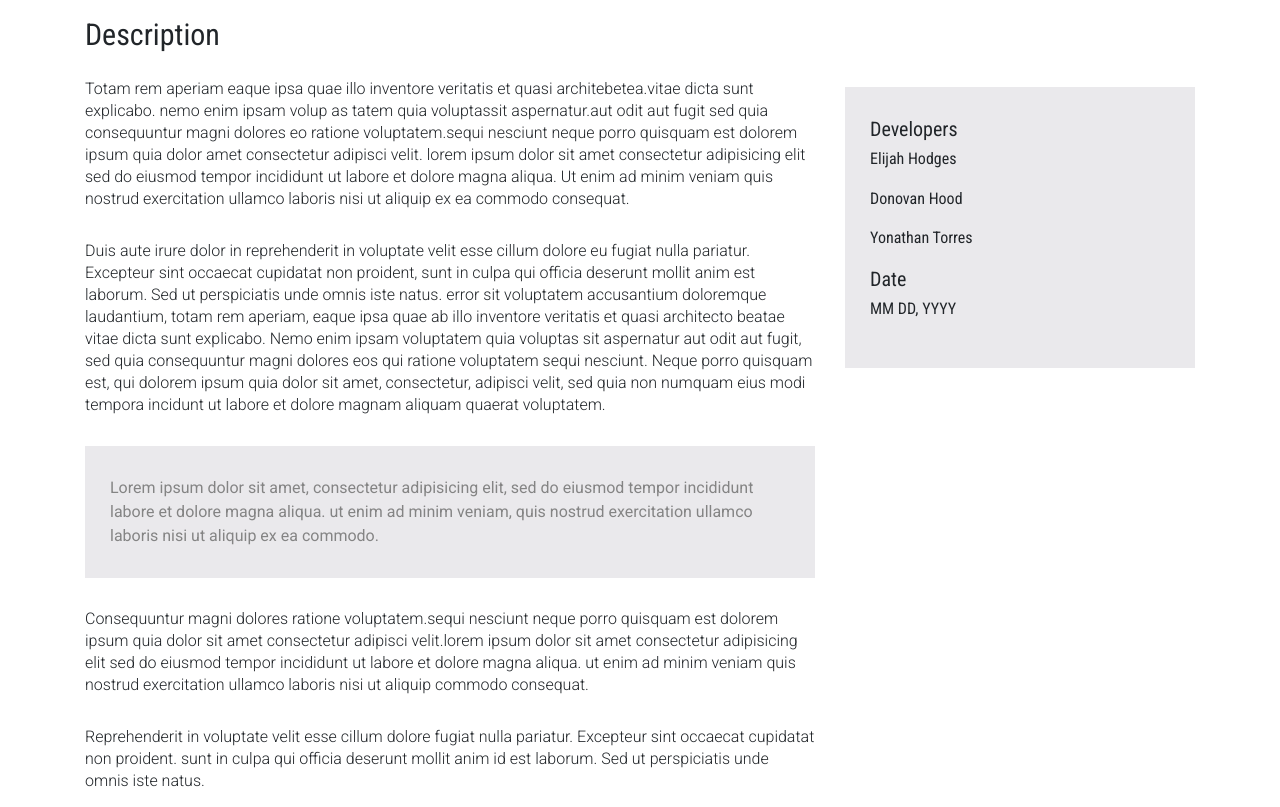
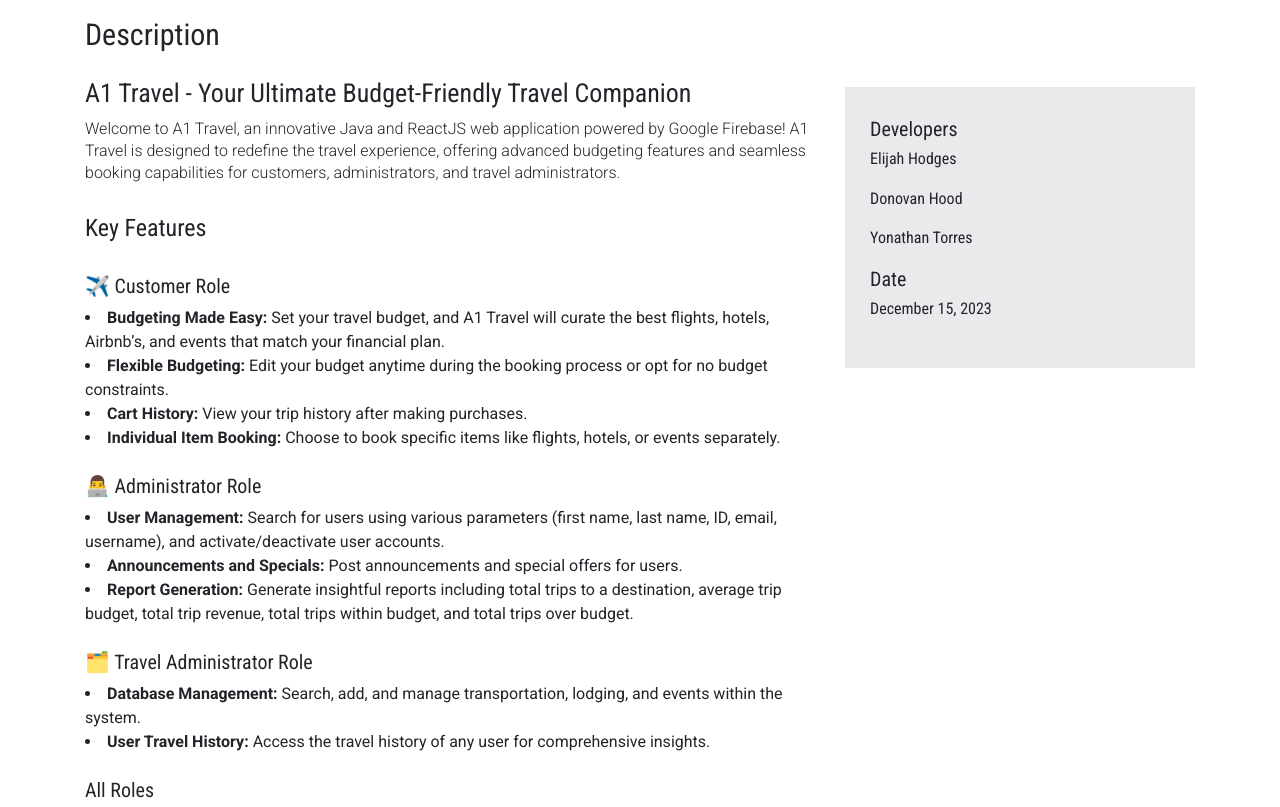
Before and after one commit to hodgesboyeli/personal-website, a website: page timer-bootstrap-main/theme/a1travel-portfolio.html in a window 1280 px wide. Shown: the part 870-1677 px from the top of the page. Drawn offline with Linux system fonts and the light colour scheme; files whose address does not match are found by name; a web font is replaced by a local one.

Commit message:
Update a1travel-portfolio.html

```diff
--- a/timer-bootstrap-main/theme/a1travel-portfolio.html
+++ b/timer-bootstrap-main/theme/a1travel-portfolio.html
@@ -116,7 +116,7 @@
         <div class="block">
           <h2 style="padding-top: 25px;">A1 Travel</h2>
           <div class="portfolio-meta">
-            <span>MM DD, YYYY</span>
+            <span>December 15, 2023</span>
           </div>
         </div>
       </div>
@@ -141,34 +141,36 @@
         <!-- work single Content -->
         <div class="work-single-content">
           <h3>Description</h3>
-          <p>Totam rem aperiam eaque ipsa quae illo inventore veritatis et quasi architebetea.vitae dicta sunt
-            explicabo.
-            nemo enim ipsam volup as tatem quia voluptassit aspernatur.aut odit aut fugit sed quia consequuntur
-            magni dolores eo ratione voluptatem.sequi nesciunt neque porro quisquam est dolorem ipsum quia dolor
-            amet consectetur adipisci velit. lorem ipsum dolor sit amet consectetur adipisicing elit sed do eiusmod
-            tempor incididunt ut labore et dolore magna aliqua. Ut enim ad minim veniam quis nostrud exercitation
-            ullamco laboris nisi ut aliquip ex ea commodo consequat.</p>
-          <p>Duis aute irure dolor in reprehenderit in voluptate velit esse cillum dolore eu fugiat nulla pariatur.
-            Excepteur sint occaecat cupidatat non proident, sunt in culpa qui officia deserunt mollit anim est
-            laborum. Sed ut perspiciatis unde omnis iste natus. error sit voluptatem accusantium doloremque laudantium,
-            totam rem aperiam, eaque ipsa quae ab illo inventore veritatis et quasi architecto beatae vitae dicta
-            sunt explicabo. Nemo enim ipsam voluptatem quia voluptas sit aspernatur aut odit aut fugit, sed quia
-            consequuntur magni dolores eos qui ratione voluptatem sequi nesciunt. Neque porro quisquam est, qui
-            dolorem ipsum quia dolor sit amet, consectetur, adipisci velit, sed quia non numquam eius modi tempora
-            incidunt ut labore et dolore magnam aliquam quaerat voluptatem.</p>
-          <!-- Blockquote -->
-          <blockquote>Lorem ipsum dolor sit amet, consectetur adipisicing elit, sed do eiusmod tempor incididunt labore
-            et
-            dolore magna aliqua. ut enim ad minim veniam, quis nostrud exercitation ullamco laboris nisi ut aliquip
-            ex ea commodo.</blockquote>
-          <p>Consequuntur magni dolores ratione voluptatem.sequi nesciunt neque porro quisquam est dolorem ipsum quia
-            dolor sit amet consectetur adipisci velit.lorem ipsum dolor sit amet consectetur adipisicing elit
-            sed do eiusmod tempor incididunt ut labore et dolore magna aliqua. ut enim ad minim veniam quis nostrud
-            exercitation ullamco laboris nisi ut aliquip commodo consequat. </p>
-          <p>Reprehenderit in voluptate velit esse cillum dolore fugiat nulla pariatur. Excepteur sint occaecat
-            cupidatat
-            non proident. sunt in culpa qui officia deserunt mollit anim id est laborum. Sed ut perspiciatis
-            unde omnis iste natus.</p>
+          <h2>A1 Travel - Your Ultimate Budget-Friendly Travel Companion</h2>
+          <p>Welcome to A1 Travel, an innovative Java and ReactJS web application powered by Google Firebase! A1 Travel is designed to redefine the travel experience, offering advanced budgeting features and seamless booking capabilities for customers, administrators, and travel administrators.</p>
+          <h4>Key Features</h4>
+          <br>
+          <h5>✈️ Customer Role</h5>
+            <li><strong>Budgeting Made Easy:</strong> Set your travel budget, and A1 Travel will curate the best flights, hotels, Airbnb’s, and events that match your financial plan.</li>
+            <li><strong>Flexible Budgeting:</strong> Edit your budget anytime during the booking process or opt for no budget constraints.</li>
+            <li><strong>Cart History:</strong> View your trip history after making purchases.</li>
+            <li><strong>Individual Item Booking:</strong> Choose to book specific items like flights, hotels, or events separately.</li>
+          <br>
+          <h5>👨‍💻 Administrator Role</h5>
+            <li><strong>User Management:</strong> Search for users using various parameters (first name, last name, ID, email, username), and activate/deactivate user accounts.</li>
+            <li><strong>Announcements and Specials:</strong> Post announcements and special offers for users.</li>
+            <li><strong>Report Generation:</strong> Generate insightful reports including total trips to a destination, average trip budget, total trip revenue, total trips within budget, and total trips over budget.</li>
+          <br>
+          <h5>🗂️ Travel Administrator Role</h5>
+            <li><strong>Database Management:</strong> Search, add, and manage transportation, lodging, and events within the system.</li>
+            <li><strong>User Travel History:</strong> Access the travel history of any user for comprehensive insights.</li>
+          <br>
+          <h5>All Roles</h5>
+            <li><strong>Messaging:</strong> Everyone can send and receive messages to and from other users.</li>
+            <li><strong>Announcements and Specials Viewing:</strong> Everyone can see posted announcements and specials.</li>
+          <br>
+          <h4>Benefits</h4>
+            <li><strong>Effortless Trip Booking:</strong> A1 Travel simplifies the entire trip booking process, allowing you to seamlessly plan and book your entire trip or individual components within one platform.</li>
+            <li><strong>All-in-One Solution:</strong> Say goodbye to the hassle of visiting multiple websites to book different aspects of your trip. A1 Travel consolidates flights, hotels, Airbnb’s, events, and more in one user-friendly site.</li>
+            <li><strong>Streamlined Experience:</strong> Enjoy a streamlined booking experience with real-time budget monitoring to keep your trip planning stress-free.</li>
+            <li><strong>Comprehensive User Management:</strong> Administrators have powerful tools to manage users, ensuring a smooth experience for all.</li>
+            <li><strong>Database Efficiency:</strong> Travel Administrators can efficiently manage transportation, lodging, and events within the system.</li>
+            <li><strong>Transparent Communication:</strong> All users can communicate seamlessly, fostering a collaborative and informed travel community.</li>
         </div>
       </div>
       <div class="col-lg-4">
@@ -179,10 +181,11 @@
           <h6>Donovan Hood</h6>
           <h6>Yonathan Torres</h6>
           <h5>Date</h5>
-          <h6>MM DD, YYYY</h6>
+          <h6>December 15, 2023</h6>
         </div>
       </div>
       <div class="col-lg-12">
+        <br>
         <a class="btn btn-dafault btn-work hvr-bounce-to-right" target="_blank" href="https://github.com/hodgesboyeli/A1Travel">GitHub <i class="ion-social-github"></i></a>
       </div>
     </div>
```
